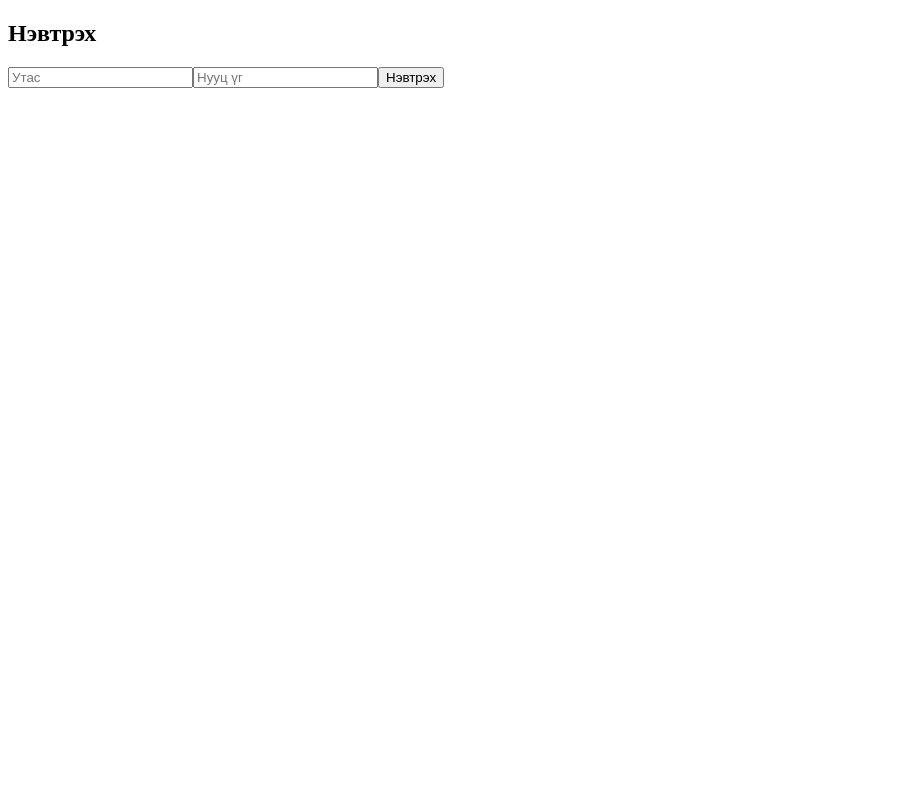
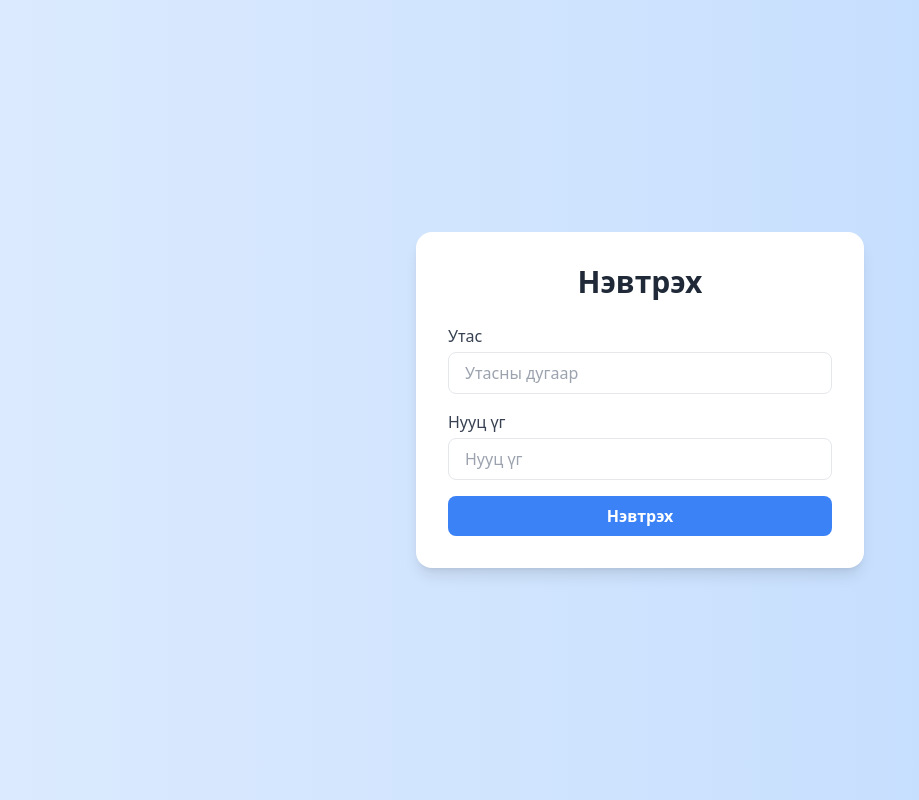
Before and after one commit to reizaqt/hugjuulelt, a React (Create React App) app in the folder frontend/: page / in a window 1280 px wide. Shown: the whole page, without its empty margins (0-919 px from the left). Built offline with nearby package versions, Linux system fonts and the light colour scheme.

Commit message:
login huudsand tailwind nemev

```diff
--- a/frontend/package.json
+++ b/frontend/package.json
@@ -47,6 +47,6 @@
     "@types/react-router-dom": "^5.3.3",
     "autoprefixer": "^10.4.21",
     "postcss": "^8.5.6",
-    "tailwindcss": "^4.1.14"
+    "tailwindcss": "^3.4.18"
   }
 }
--- a/frontend/src/auth/login.tsx
+++ b/frontend/src/auth/login.tsx
@@ -1,4 +1,3 @@
-// frontend/src/pages/Login.tsx
 import React, { useState } from 'react';
 import { useNavigate } from 'react-router-dom';
 import { login } from '../services/auth';
@@ -22,14 +21,49 @@ const Login: React.FC = () => {
   };
 
   return (
-    <div>
-      <h2>Нэвтрэх</h2>
-      {error && <p style={{ color: 'red' }}>{error}</p>}
-      <form onSubmit={handleSubmit}>
-        <input type="text" value={phone} onChange={e => setPhone(e.target.value)} placeholder="Утас" required />
-        <input type="password" value={password} onChange={e => setPassword(e.target.value)} placeholder="Нууц үг" required />
-        <button type="submit">Нэвтрэх</button>
-      </form>
+    <div className="flex items-center justify-center min-h-screen bg-gradient-to-r from-blue-100 to-blue-200">
+      <div className="w-full max-w-md bg-white p-8 rounded-2xl shadow-lg">
+        <h2 className="text-3xl font-bold mb-6 text-center text-gray-800">
+          Нэвтрэх
+        </h2>
+        <form onSubmit={handleSubmit} className="space-y-4">
+          <div>
+            <label className="block text-gray-700 mb-1">Утас</label>
+            <input
+              type="text"
+              value={phone}
+              onChange={(e) => setPhone(e.target.value)}
+              placeholder="Утасны дугаар"
+              required
+              className="w-full px-4 py-2 border rounded-lg focus:outline-none focus:ring-2 focus:ring-blue-400"
+            />
+          </div>
+          <div>
+            <label className="block text-gray-700 mb-1">Нууц үг</label>
+            <input
+              type="password"
+              value={password}
+              onChange={(e) => setPassword(e.target.value)}
+              placeholder="Нууц үг"
+              required
+              className="w-full px-4 py-2 border rounded-lg focus:outline-none focus:ring-2 focus:ring-blue-400"
+            />
+          </div>
+
+          {error && (
+            <p className="text-red-500 text-sm text-center bg-red-50 border border-red-200 rounded-lg py-2">
+              {error}
+            </p>
+          )}
+
+          <button
+            type="submit"
+            className="w-full bg-blue-500 text-white py-2 rounded-lg font-semibold hover:bg-blue-600 transition-colors"
+          >
+            Нэвтрэх
+          </button>
+        </form>
+      </div>
     </div>
   );
 };
```
Also changed, not shown: 1 other file (tests, documents, lock files or other folders).
